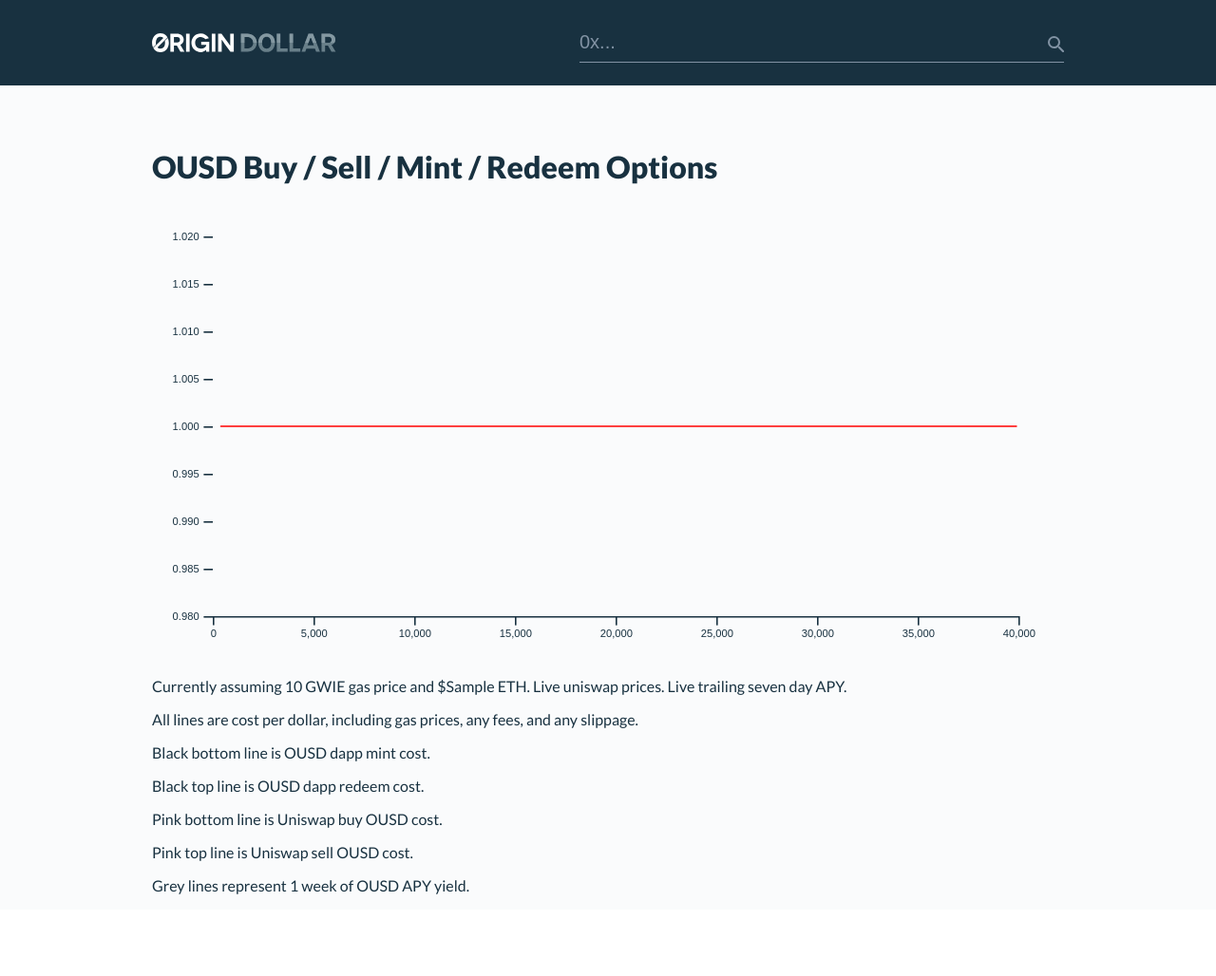
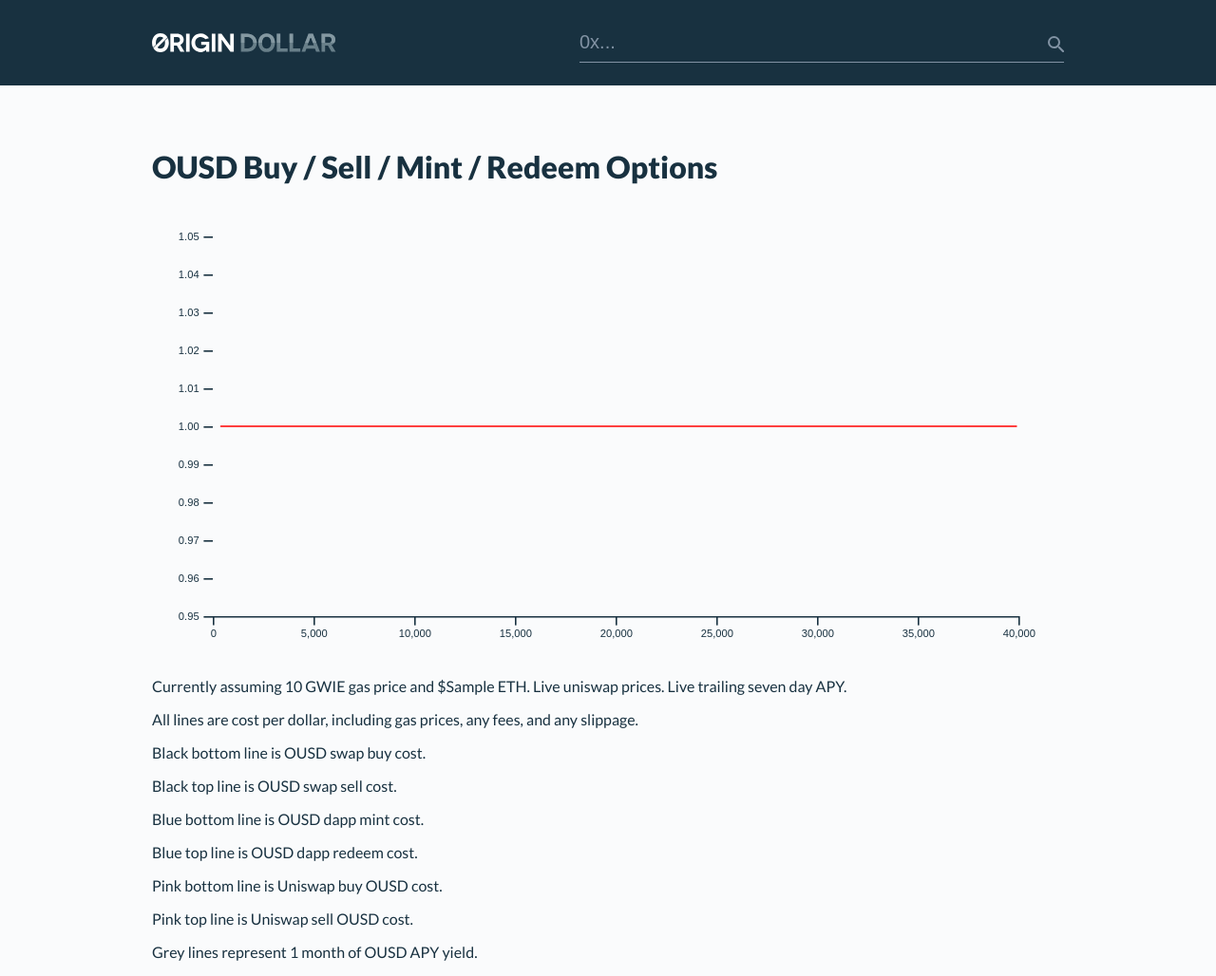
Before and after one commit to OriginProtocol/ousd-analytics, a Django app: template eagleproject/core/templates/powermint.html in a window 1280 px wide. Shown: the whole page at 95% size. Before the commit the page ends 942 px from the top, so only its background shows below. Run offline with Django 3.2, Linux system fonts and the light colour scheme; the template is opened without the code that fills it: most values are stand-ins (such as "Sample title", 1, 10 or a date in 2020).

Commit message:
Update power mint with current gas prices.

```diff
--- a/eagleproject/core/templates/powermint.html
+++ b/eagleproject/core/templates/powermint.html
@@ -18,11 +18,13 @@
 
 <p>All lines are cost per dollar, including gas prices, any fees, and any slippage.</p>
 
-<p>Black bottom line is OUSD dapp mint cost.</p>
-<p>Black top line is OUSD dapp redeem cost.</p>
+<p>Black bottom line is OUSD swap buy cost.</p>
+<p>Black top line is OUSD swap sell cost.</p>
+<p>Blue bottom line is OUSD dapp mint cost.</p>
+<p>Blue top line is OUSD dapp redeem cost.</p>
 <p>Pink bottom line is Uniswap buy OUSD cost.</p>
 <p>Pink top line is Uniswap sell OUSD cost.</p>
-<p>Grey lines represent 1 week of OUSD APY yield.</p>
+<p>Grey lines represent 1 month of OUSD APY yield.</p>
 
 
 <style>
@@ -33,8 +35,8 @@
 
   let usdt = parseFloat('{{usdt_uniswap}}'.replace(/,/g,''))
   let ousd = parseFloat('{{ousd_uniswap}}'.replace(/,/g,''))
-  let weeklyApr = parseFloat('{{current_gas_price}}'.replace(/,/g,'')) / 100.0 / 50.0
-  let gasPrice = parseFloat('{{apr}}'.replace(/,/g,''))
+  let monthlyApr = parseFloat('{{apr}}'.replace(/,/g,'')) / 100.0 / 12.0
+  let gasPrice = parseFloat('{{current_gas_price}}'.replace(/,/g,''))
   let ethereumPrice = parseFloat('{{eth_usd}}'.replace(/,/g,''))
 
   const chartRange = d3.range(100, 40000, 100)
@@ -45,14 +47,14 @@
 
 
   const mintGasCost = (a) => {
-    if(a < 1000) { return 160000}
-    else if (a < 25000) { return 285000}
-    else { return 1000000 }
+    if(a < 1000) { return 115000}
+    else if (a < 25000) { return 500000}
+    else { return 2286390 }
   }
   const redeemGasCost = (a) => {
-    if(a < 1000) { return 747809}
+    if(a < 1000) { return 730000}
     if(a < 25000) { return 1500000}
-    else { return 2000000 }
+    else { return 2200000 }
   }
   const buyUniswap = (a, b, aDiff) => {
     const k = (a * b)
@@ -71,7 +73,7 @@
   let mintData = prices((a)=> a / (a + gasCost(mintGasCost(a))));
   let redeemData = prices((a)=> a / (a * 0.995 - gasCost(redeemGasCost(a))));
   let bestMint = prices((a,i)=> Math.max(mintData[i].perDollar, uniswapBuy[i].perDollar, otcBuy[i].perDollar) )
-  let weeklyMintReturn = (w) => prices((_,i)=>bestMint[i].perDollar * (1 + weeklyApr * w))
+  let monthlyMintReturn = (w) => prices((_,i)=>bestMint[i].perDollar * (1 + monthlyApr * w))
 
   const line = d3.line()
     .defined(d => !isNaN(d.amount) && d.perDollar > 0.95)
@@ -83,7 +85,7 @@
     .range([margin.left, width - margin.right])
 
   const y = d3.scaleLinear()
-    .domain([0.98, 1.02]).nice()
+    .domain([0.95, 1.05]).nice()
     .range([height - margin.bottom, margin.top])
 
   const xAxis = g => g
@@ -119,7 +121,7 @@
     .attr("d", line);
 
     svg.append("path")
-    .datum(weeklyMintReturn(1))
+    .datum(monthlyMintReturn(1))
     .attr("fill", "none")
     .attr("stroke", "grey")
     .attr("stroke-width", 0.25)
@@ -128,7 +130,7 @@
     .attr("d", line);
 
     svg.append("path")
-    .datum(weeklyMintReturn(2))
+    .datum(monthlyMintReturn(2))
     .attr("fill", "none")
     .attr("stroke", "grey")
     .attr("stroke-width", 0.25)
@@ -137,7 +139,7 @@
     .attr("d", line);
 
     svg.append("path")
-    .datum(weeklyMintReturn(3))
+    .datum(monthlyMintReturn(3))
     .attr("fill", "none")
     .attr("stroke", "grey")
     .attr("stroke-width", 0.25)
@@ -146,7 +148,7 @@
     .attr("d", line);
 
     svg.append("path")
-    .datum(weeklyMintReturn(4))
+    .datum(monthlyMintReturn(4))
     .attr("fill", "none")
     .attr("stroke", "grey")
     .attr("stroke-width", 1.0)
@@ -155,7 +157,7 @@
     .attr("d", line);
 
   svg.append("path")
-    .datum(weeklyMintReturn(5))
+    .datum(monthlyMintReturn(5))
     .attr("fill", "none")
     .attr("stroke", "grey")
     .attr("stroke-width", 0.25)
@@ -164,7 +166,7 @@
     .attr("d", line);
 
     svg.append("path")
-    .datum(weeklyMintReturn(6))
+    .datum(monthlyMintReturn(6))
     .attr("fill", "none")
     .attr("stroke", "grey")
     .attr("stroke-width", 0.25)
@@ -173,7 +175,7 @@
     .attr("d", line);
 
     svg.append("path")
-    .datum(weeklyMintReturn(7))
+    .datum(monthlyMintReturn(7))
     .attr("fill", "none")
     .attr("stroke", "grey")
     .attr("stroke-width", 0.25)
@@ -182,7 +184,7 @@
     .attr("d", line);
 
     svg.append("path")
-    .datum(weeklyMintReturn(8))
+    .datum(monthlyMintReturn(8))
     .attr("fill", "none")
     .attr("stroke", "grey")
     .attr("stroke-width", 1.0)
--- a/eagleproject/core/views.py
+++ b/eagleproject/core/views.py
@@ -356,9 +356,9 @@ def tx_debug(request, tx_hash):
 def powermint(request):
     ousd_uniswap = balanceOf(OUSD, OUSD_USDT_UNISWAP, 18)
     usdt_uniswap = balanceOf(USDT, OUSD_USDT_UNISWAP, 6)
-    eth_usd = 1300
+    eth_usd = 1780
     apr = Decimal(_get_trailing_apr())
-    current_gas_price = 70
+    current_gas_price = 150
     return render(request, "powermint.html", locals())
 
 
```
